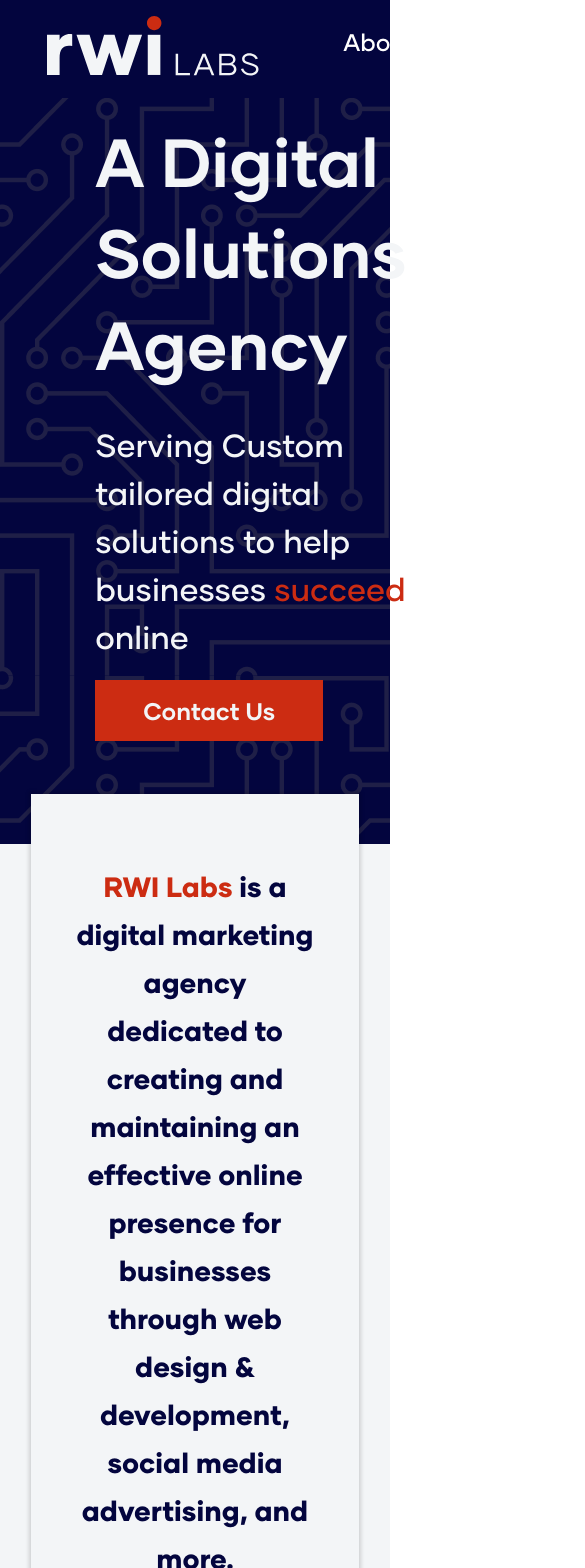
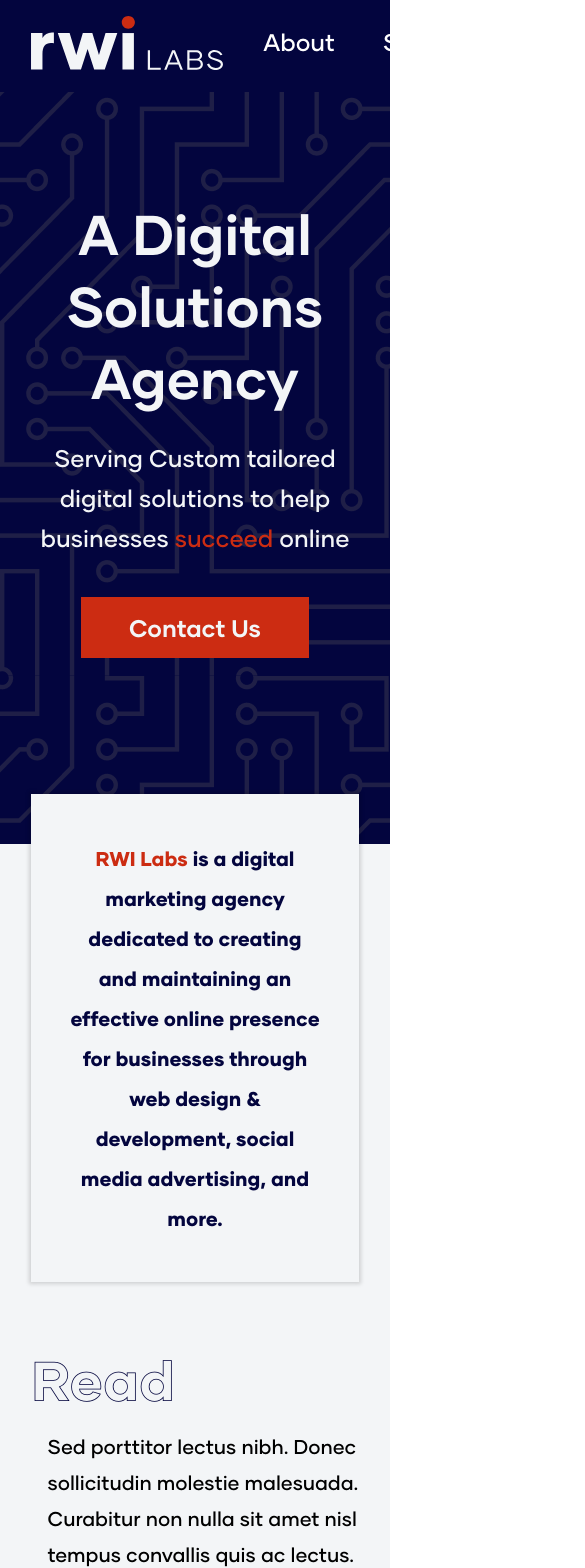
Before and after one commit to maplesyrupman/rwi-site, a Next.js app: page / in a window 390 px wide. Shown: the top 1568 px of the page, 585 px wide, since content can reach past the window. Built offline with nearby package versions, Linux system fonts and the light colour scheme.

Commit message:
tablet and large phone

```diff
--- a/components/Footer.js
+++ b/components/Footer.js
@@ -7,7 +7,7 @@ export default function Footer() {
     return (
         <footer className={`${styles.footer} gutters`}>
             <div className={styles.logo}>
-            <svg width="301" height="129" viewBox="0 0 301 129" fill="none" xmlns="http://www.w3.org/2000/svg">
+            <svg viewBox="0 0 301 129" fill="none" xmlns="http://www.w3.org/2000/svg">
             <path d="M88.3914 49.3796V58.4928C81.798 57.4079 78.6257 60.1976 78.6257 67.854V80.8108H68.86V49.8135H78.6257V53.9982C80.4606 50.6505 83.8195 48.7596 88.3914 49.3796Z" fill="#F3F5F7"/>
             <path d="M142.6 49.813L131.839 80.8413H122.82L117.222 63.4518L111.531 80.8723H102.48L91.7192 49.844H101.796L107.487 68.4734L113.117 49.844H121.234L126.925 68.4734L132.555 49.844H142.6V49.813Z" fill="#F3F5F7"/>
             <path d="M147.017 49.813H156.782V80.8413H147.017V49.813Z" fill="#F3F5F7"/>
--- a/components/Header.js
+++ b/components/Header.js
@@ -10,7 +10,7 @@ export default function Header() {
             <Link href='/'>
                 <a>
                     <div className={styles.logo}>
-                    <svg width="211.5" height="60" viewBox="0 0 282 80" fill="none" xmlns="http://www.w3.org/2000/svg">
+                    <svg viewBox="0 0 282 80" fill="none" xmlns="http://www.w3.org/2000/svg">
                     <path d="M33.6 24.36V40.11C22.26 38.22 16.8 43.05 16.8 56.28V78.63H0V25.08H16.8V32.31C19.95 26.55 25.74 23.31 33.6 24.36Z" fill="#F3F5F7"/>
                     <path d="M126.78 25.08L108.3 78.6H92.76L83.1 48.6L73.35 78.6H57.81L39.33 25.08H56.7L66.45 57.18L76.11 25.08H90.06L99.81 57.18L109.47 25.08H126.78Z" fill="#F3F5F7"/>
                     <path d="M134.34 25.08H151.14V78.6H134.34V25.08Z" fill="#F3F5F7"/>
--- a/styles/Footer.module.css
+++ b/styles/Footer.module.css
@@ -19,3 +19,16 @@
     color: white;
     justify-content: center;
 }
+
+@media screen and (max-width: 1024px) {
+    .logo {
+        width: 12rem;
+        padding: 1rem 0;
+    }
+}
+
+@media screen and (max-width: 600px) {
+    .logo {
+        width: 8rem;
+    }
+}
--- a/styles/Header.module.css
+++ b/styles/Header.module.css
@@ -10,7 +10,7 @@
 
 .logo {
     width: 17rem;
-    padding: 1rem;
+    padding: 1rem 0;
 }
 
 .nav {
@@ -33,3 +33,10 @@
     text-decoration: none;
     color: white;
 }
+
+@media screen and (max-width: 1024px) {
+    .logo {
+        width: 12rem;
+        padding: 1rem 0;
+    }
+}
--- a/styles/Home.module.css
+++ b/styles/Home.module.css
@@ -20,7 +20,7 @@
 
 .heroPara {
   font-size: 2rem;
-  line-height: 48px;
+  line-height: 3rem;
 }
 
 /* ------- about ------- */
@@ -28,7 +28,7 @@
 .aboutIntroCon {
   position: relative;
   box-shadow: 0px 0px 4px 2px rgba(0, 0, 0, 0.15);
-  padding: 40px;
+  padding: 2.5rem;
   top: -50px;
 }
 
@@ -282,7 +282,9 @@
 
 /* ------ responsive breakpoints ------- */
 
-@media (max-width: 1200px) {
+/* -- Desktop -- */
+
+@media screen and (max-width: 1200px) {
   .heroText {
     padding-left: 4rem;
   }
@@ -290,6 +292,7 @@
   .heroHeading {
     max-width: 100%;
     font-size: 4.25rem;
+    line-height: 5rem;
   }
 
   .aboutIntroPara {
@@ -326,9 +329,229 @@
 
 }
 
-@media (max-width: 810px) {
+/* LG Tablet */
+
+@media screen and (max-width: 1024px) {
+  .heroText {
+    padding: 0 2.5rem;
+  }
+  .heroHeading {
+    font-size: 3.5rem;
+    line-height: 4.5rem;
+  }
+
+  .heroPara {
+    font-size: 1.75rem;
+    line-height: 2.5rem;
+    margin-top: 1.5rem;
+  }
+
+  .aboutIntroCon {
+    padding: 2.25rem;
+  }
+
+  .aboutIntroPara {
+    font-size: 1.5rem;
+    line-height: 2.5rem;
+    margin: 0.5rem 0;
+  }
+
+  .aboutParaHeading {
+    font-size: 4.25rem;
+  }
+
+  .aboutParaText {
+    font-size: 1.5rem;
+  }
+
+  .serviceBlurbCon {
+    padding: 0 2rem 1rem 2.25rem;
+  }
+
+  .serviceHeading {
+    font-size: 1.5rem;
+    line-height: 2.5rem;
+    padding: 2.5rem 1rem 2.5rem 2.5rem;
+  }
+
+  .serviceIcon {
+    font-size: 10rem;
+    height: 10rem;
+    margin-bottom: 3rem;
+  }
+
+  .servicePara {
+    font-size: 1.5rem;
+    line-height: 2.75rem;
+  }
+
+  .teamCon {
+    flex-direction: column;
+    gap: 3.5rem;
+  }
+
+  .teamCard {
+    gap: 3rem;
+    box-shadow: 0px 0px 8px 2px rgba(0, 0, 0, 0.1);
+    max-width: 100%;
+    padding: 2.5rem 3rem;
+  }
+
+  .contactInfoCon {
+    max-width: 45%;
+  }
+
+  .contactCta {
+    font-size: 2.25rem;
+    line-height: 3rem;
+  }
+
+  .email {
+    font-size: 1.5rem;
+  }
+
+  .emailIcon {
+    font-size: 1.25rem;
+  }
+
+  .socialCta {
+    font-size: 1.75rem;
+  }
+
+  .socialLink {
+    font-size: 2.25rem;
+  }
+
+  .contactForm {
+    max-width: 50%;
+  }
+
+  .inputContainer {
+    font-size: 1.25rem;
+  }
+
+  .contactField {
+    padding: .75rem;
+  }
+
+  .contactBtn {
+    font-size: 1.5rem;
+  }
+}
+
+/* Tablet */
+
+@media screen and (max-width: 768px) {
+  .heroPara {
+    font-size: 1.5rem;
+    padding-bottom: 1rem;
+  }
+
+  .aboutIntroPara {
+    font-size: 1.25rem;
+  }
+
+  .aboutParaHeading {
+    font-size: 3.5rem;
+    line-height: 6rem;
+  }
+
+  .aboutParaText {
+    font-size: 1.25rem;
+    line-height: 2.25rem;
+  }
+
+  .serviceBlurbCon {
+    padding: 0 1.5rem 1rem 2rem
+  }
+  .serviceIcon {
+    font-size: 8rem;
+    height: 8rem;
+    margin-bottom: 2rem;
+  }
+
+  .serviceHeading {
+    font-size: 1.25rem;
+    line-height: 2.25rem;
+  }
+
+  .servicePara {
+    font-size: 1.25rem;
+    line-height: 2.25rem;
+  }
+
+  .teamCard {
+    padding: 2.5rem 2.75rem;
+  }
+
+  .teamBio {
+    font-size: 1.25rem;
+  }
+
+  .contactCon {
+    flex-direction: column;
+    gap: 4.5rem;
+  }
+
+  .contactInfoCon {
+    max-width: 100%;
+    gap: 2.75rem;
+    align-items: center;
+    text-align: center;
+  }
+
+  .contactForm {
+    max-width: 100%;
+  }
+
+  .socialIconCon {
+    justify-content: center;
+    gap: 25%;
+  }
+}
+
+/* LG Mobile */
+
+@media screen and (max-width: 600px) {
+  .heroText {
+    text-align: center;
+    padding: 0;
+  }
+  .heroPara {
+    padding-bottom: 1.75rem;
+  }
+
+  .teamCard {
+    padding: 2.25rem 1.25rem;
+    margin: 0;
+  }
+
+  .contactCta {
+    font-size: 1.75rem
+  }
+
+  .contactInfoCon {
+    padding: 0 0.5rem;
+  }
+
+  .socialIconCon {
+    gap: 20%;
+  }
+
+  .socialLink {
+    font-size: 1.75rem;
+  }
+}
+
+/* SM Mobile */
+
+@media screen and (max-width: 360px) {
+
+}
+
+/* @media (max-width: 810px) {
   .logoContainer {
     font-size: 2.4rem;
     margin-top: -12rem;
   }
-}
+} */
--- a/styles/globals.css
+++ b/styles/globals.css
@@ -163,8 +163,14 @@ h1,h2,h3,h4,h5,h6,p,div {
   padding:156px 0 56px 0;
 }
 
-@media (max-width: 1200px) {
+@media screen and (max-width: 1200px) {
   .btn {
     font-size: 1.5rem;
   }
 }
+
+@media screen and (max-width: 600px) {
+  .sectionHeading {
+    font-size: 3rem;
+  }
+}
```
